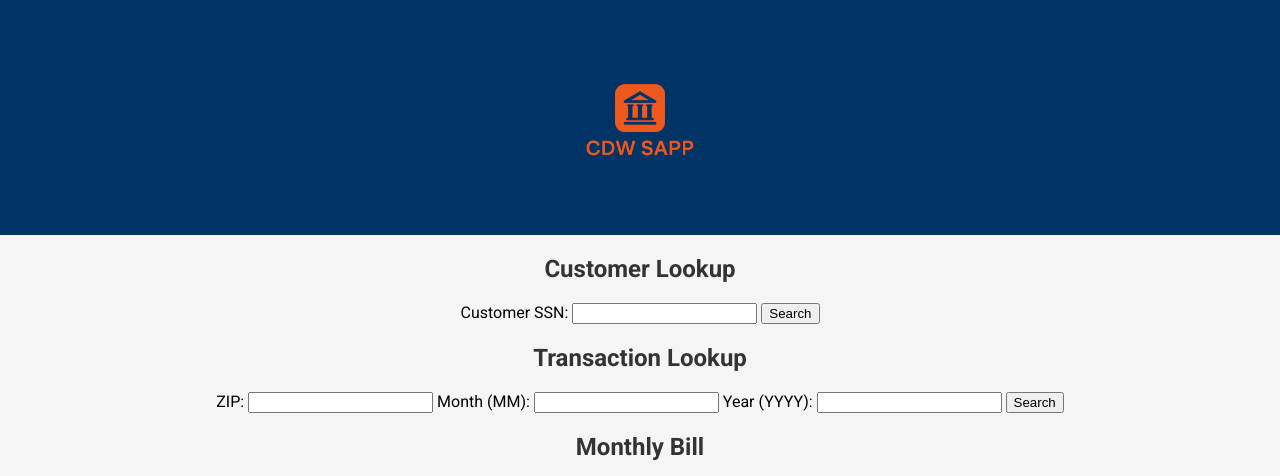
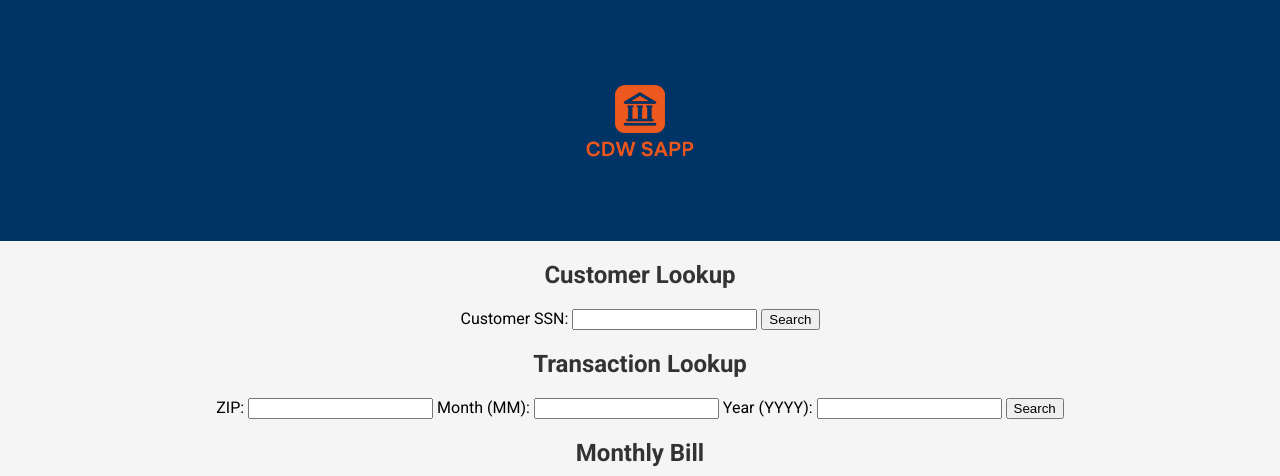
Before and after one commit to TJ10k/Data-Engineering-In-Action-, a Flask app: page / in a window 1280 px wide. Shown: the top 476 px of the page. Run offline with Flask 3, Linux system fonts and the light colour scheme.

Commit message:
Refine header logo link sizing

```diff
--- a/web/static/style.css
+++ b/web/static/style.css
@@ -50,8 +50,9 @@ th {
 }
 
 .home-link {
-    display: flex;
-    align-items: center;
+    display: inline-block;
+    padding: 1px;
+    margin: 0 auto;
 }
 
 
```
